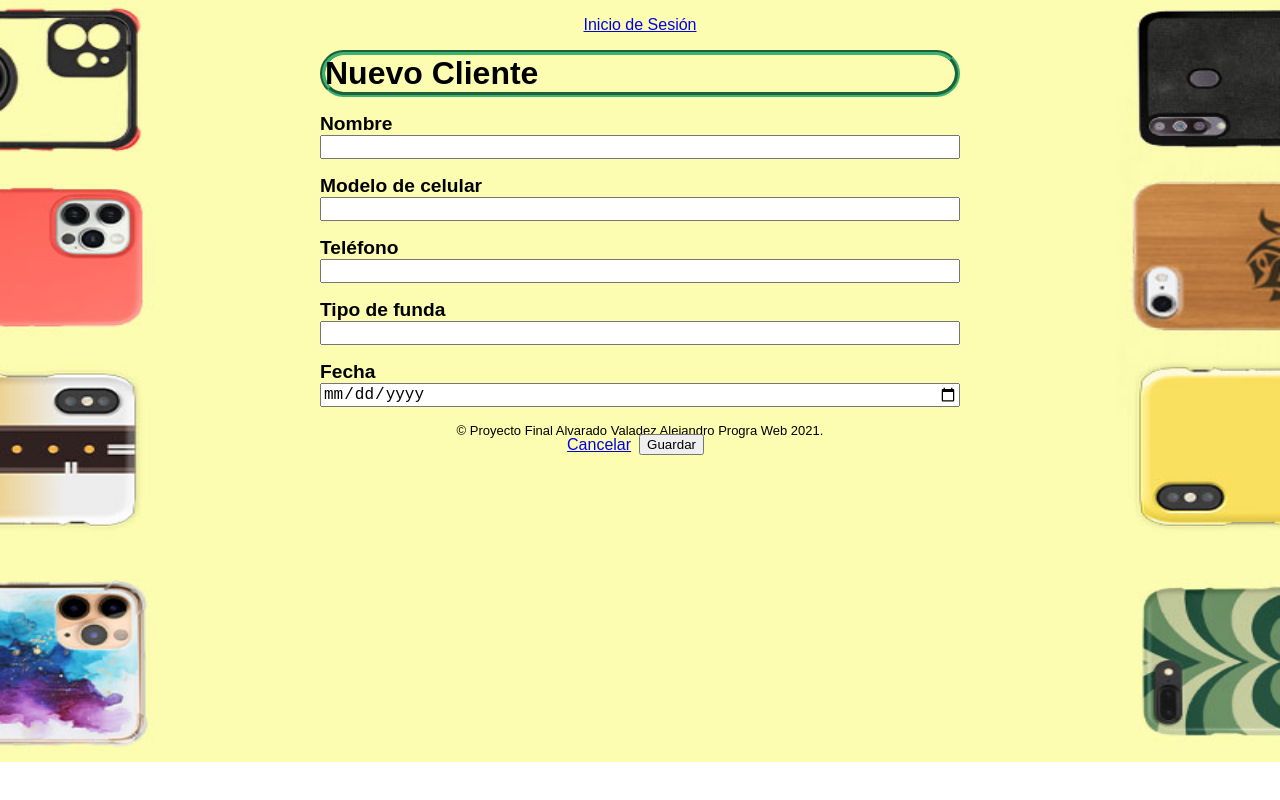
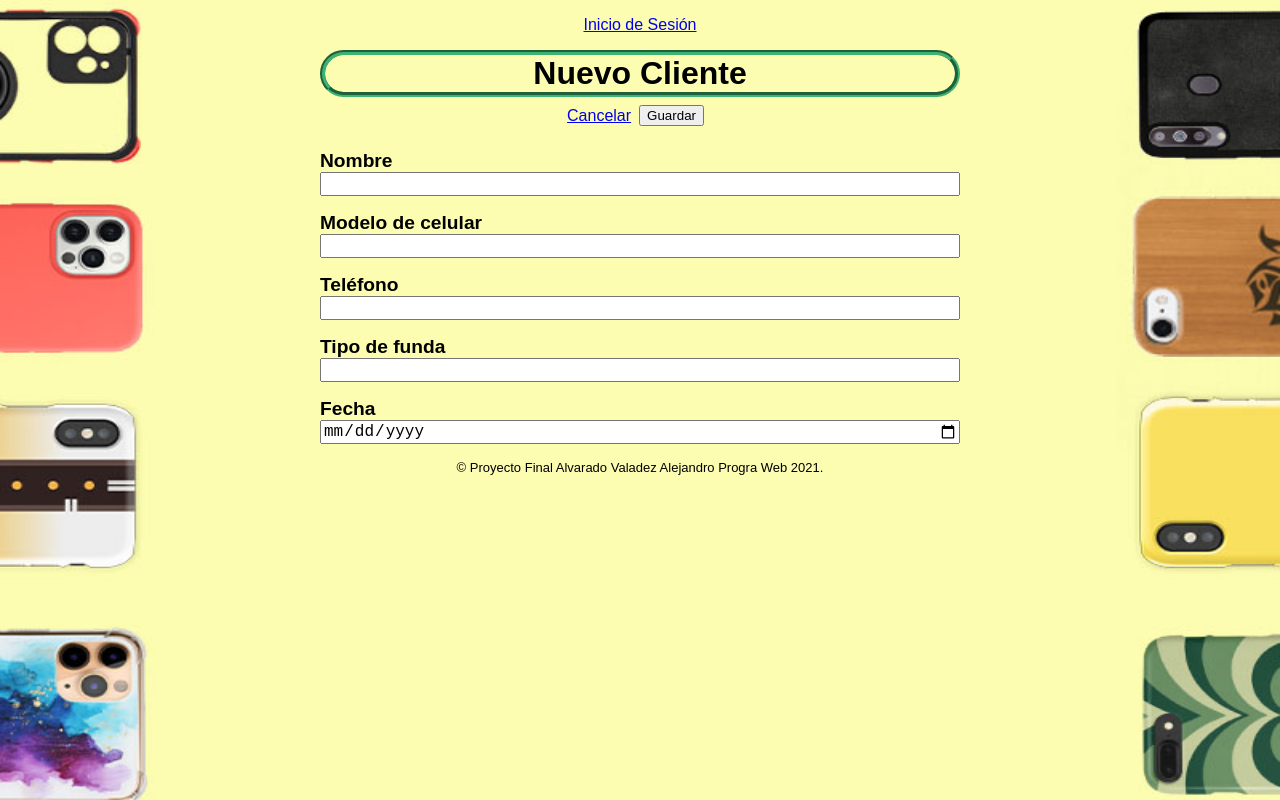
Before and after one commit to proyectofinal9999/proyectofinal9999.github.io, a plain HTML site: page nuevoCliente.html in a window 1280 px wide. Drawn offline with Linux system fonts and the light colour scheme; no server answers.

Commit message:
mas cambios

```diff
--- a/css/estilos.css
+++ b/css/estilos.css
@@ -42,6 +42,7 @@ h1 {
   margin: 0.5rem 0;
   border: thick groove mediumseagreen;
   border-radius: 60px;
+  text-align: center;
 
 }
 
--- a/nuevoCliente.html
+++ b/nuevoCliente.html
@@ -39,7 +39,7 @@
     <mi-nav></mi-nav>
     <header>
       <h1>Nuevo Cliente</h1>
-      <div class="materiales" style="position: absolute;top: 800%;right: 40%;">
+      <div class="materiales" style="position: relative;top: 800%;right: 40%;">
         <a
           href="clientes.html">
           Cancelar</a>
```
Also changed, not shown: index.html (+9 -9 lines).
